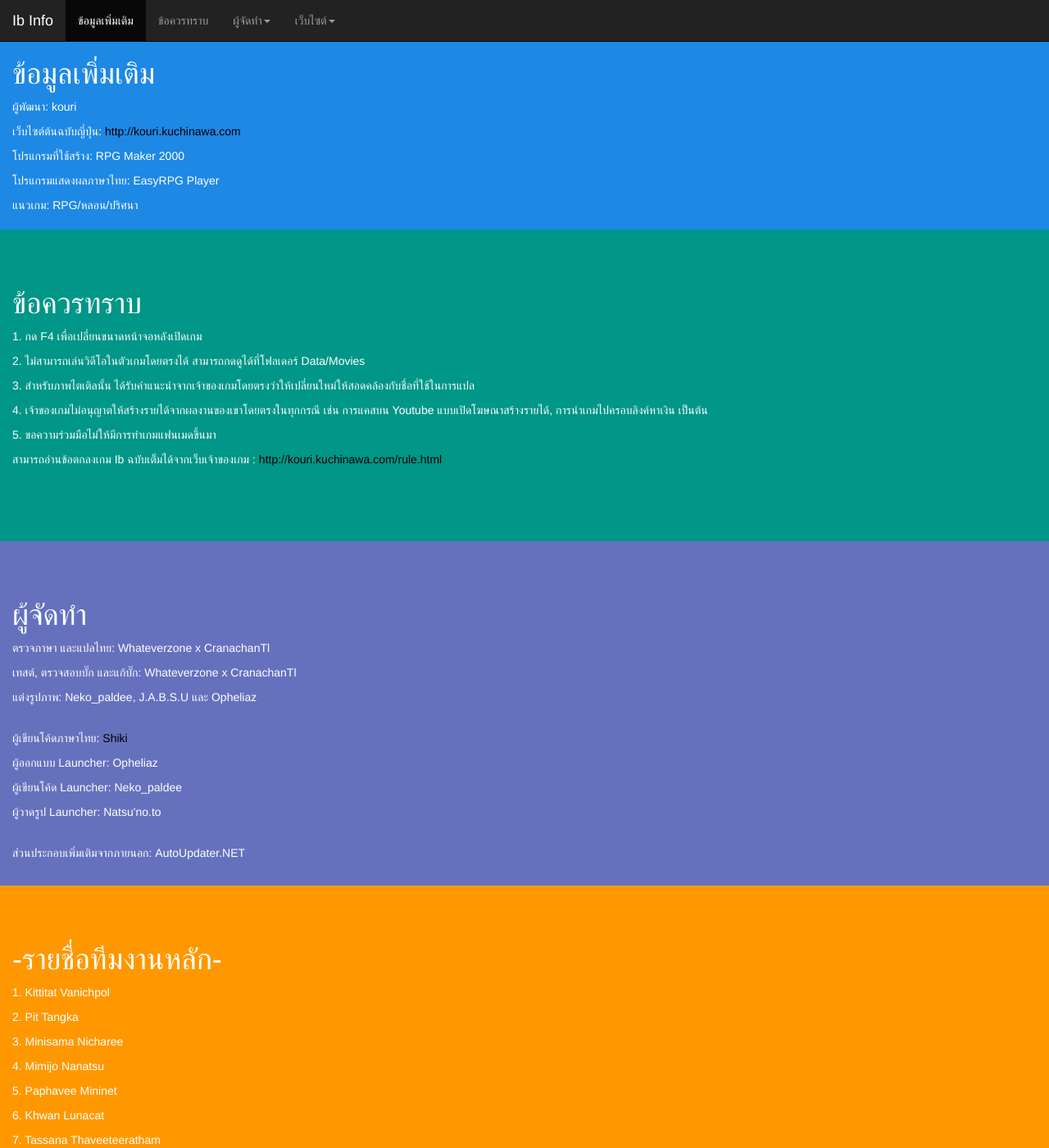
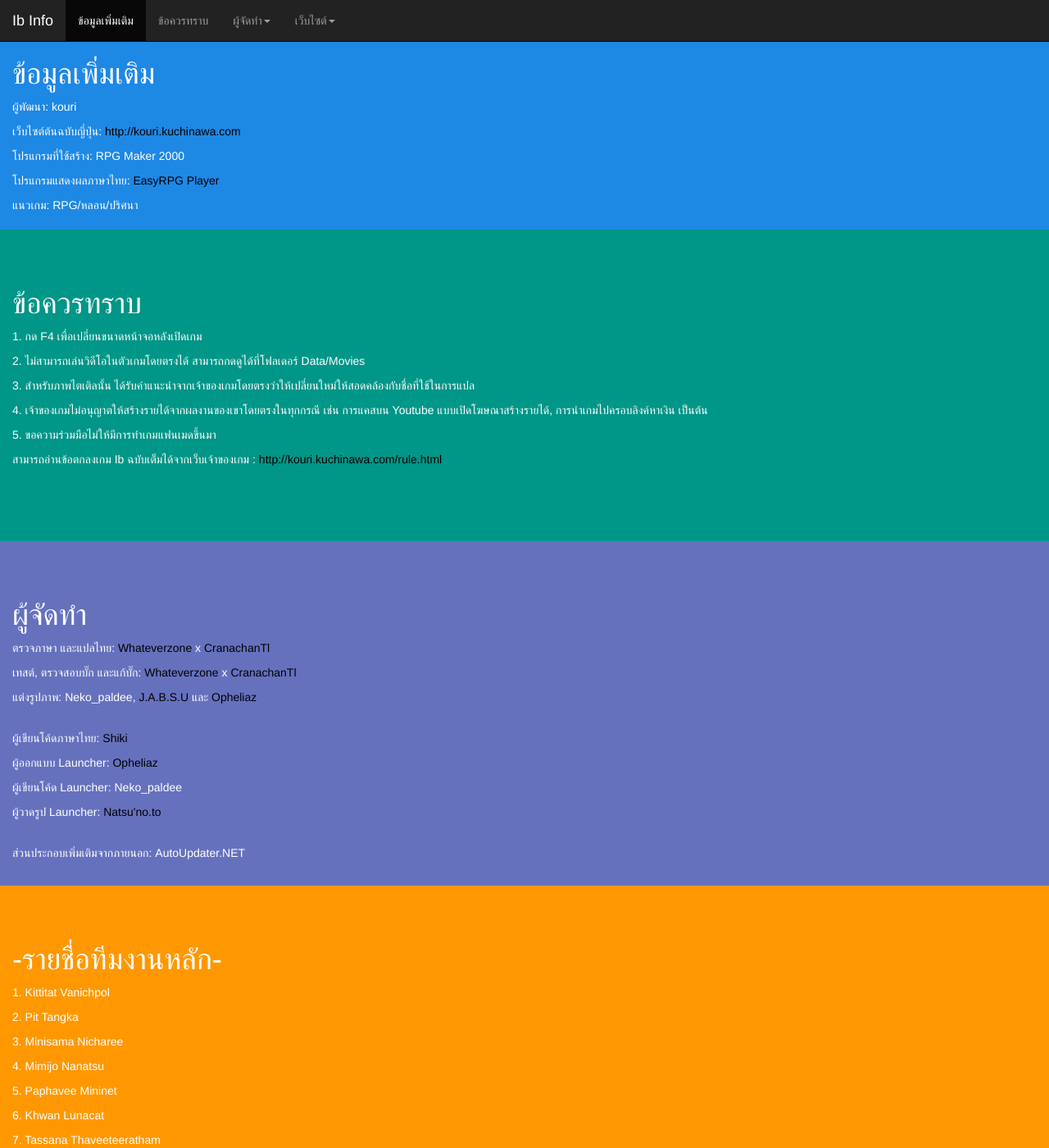
Before and after one commit to pureexe/wez, a Jekyll site: the page game/ib-info.html, which Jekyll copies as it is, in a window 1280 px wide and 1400 px high. Shown: the whole window at 82% size. Built offline with Jekyll 4.4.1, drawn with Linux system fonts in a browser that asks for light colours; part of the change alters nothing that is shown.

```diff
--- a/game/ib-info.html
+++ b/game/ib-info.html
@@ -85,7 +85,7 @@ a:active {
   <p>ผู้พัฒนา: kouri</p>
   <p>เว็บไซต์ต้นฉบับญี่ปุ่น: <a href="http://kouri.kuchinawa.com">http://kouri.kuchinawa.com</a></p>
   <p>โปรแกรมที่ใช้สร้าง: RPG Maker 2000</p>
-  <p>โปรแกรมแสดงผลภาษาไทย: EasyRPG Player</p>
+  <p>โปรแกรมแสดงผลภาษาไทย: <a href="https://easyrpg.org">EasyRPG Player</a></p>
   <p>แนวเกม: RPG/หลอน/ปริศนา</p>
 </div>
 <div id="section2" class="container-fluid">
@@ -99,14 +99,14 @@ a:active {
 </div>
 <div id="section31" class="container-fluid">
 	<h1>ผู้จัดทำ</h1>
-	<p>ตรวจภาษา และแปลไทย: Whateverzone x CranachanTl </p>
-	<p>เทสต์, ตรวจสอบบั๊ก และแก้บั๊ก: Whateverzone x CranachanTl </p>
-	<p>แต่งรูปภาพ: Neko_paldee, J.A.B.S.U และ Opheliaz</p>
+	<p>ตรวจภาษา และแปลไทย: <a href="https://www.facebook.com/whateverzonepage/">Whateverzone</a> x <a href="https://www.facebook.com/CranachanTl-1852660018086094/">CranachanTl</a></p>
+	<p>เทสต์, ตรวจสอบบั๊ก และแก้บั๊ก: <a href="https://www.facebook.com/whateverzonepage/">Whateverzone</a> x <a href="https://www.facebook.com/CranachanTl-1852660018086094/">CranachanTl</a></p>
+	<p>แต่งรูปภาพ: Neko_paldee, <a href="https://www.facebook.com/JABSketchU/">J.A.B.S.U</a> และ <a href="http://www.the-kitti.com/">Opheliaz</a></p>
 	<br>
 	<p>ผู้เขียนโค้ดภาษาไทย: <a href="https://www.facebook.com/shiki.th">Shiki</a></p>
-	<p>ผู้ออกแบบ Launcher: Opheliaz</p>
+	<p>ผู้ออกแบบ Launcher: <a href="http://www.the-kitti.com/">Opheliaz</a></p>
 	<p>ผู้เขียนโค้ด Launcher: Neko_paldee</p>
-	<p>ผู้วาดรูป Launcher: Natsu'no.to</p>
+	<p>ผู้วาดรูป Launcher: <a href="https://www.facebook.com/Natsu0409/">Natsu'no.to</a></p>
 	<br>
 	<p>ส่วนประกอบเพิ่มเติมจากภายนอก: AutoUpdater.NET</p>
 </div>
```
